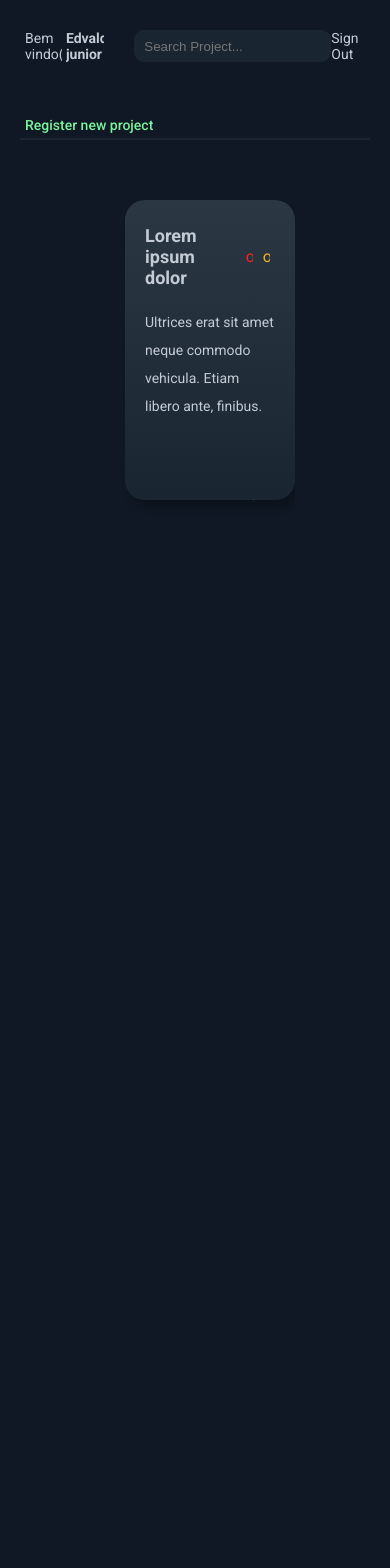
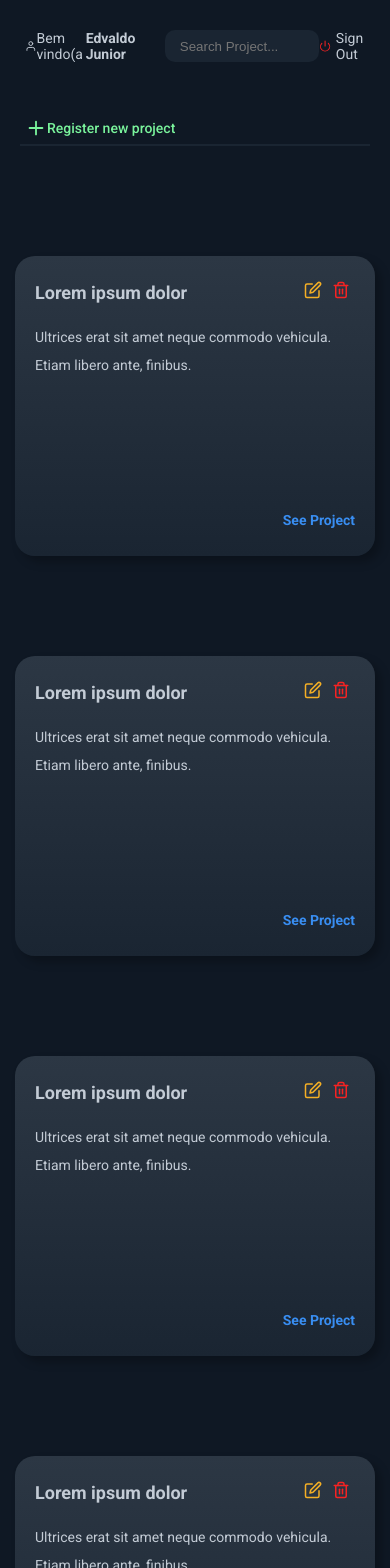
Before and after one commit to EddyPBR/project-advisor-3000, a React (Create React App) app in the folder frontend/: page /projects in a window 390 px wide. Shown: the top 1568 px of the page. Before the commit the page ends 844 px from the top, so only its background shows below. Built offline with nearby package versions, Linux system fonts and the light colour scheme; the HTML template or start-up script is replaced by a standard one.

Commit message:
adding project grid style totally responsive

```diff
--- a/frontend/package.json
+++ b/frontend/package.json
@@ -9,6 +9,7 @@
     "node-sass": "^4.13.1",
     "react": "^16.13.1",
     "react-dom": "^16.13.1",
+    "react-icons": "^3.9.0",
     "react-router-dom": "^5.1.2",
     "react-scripts": "3.4.1"
   },
--- a/frontend/src/global.scss
+++ b/frontend/src/global.scss
@@ -211,15 +211,25 @@ body {
       margin-right: 4px;
     }
 
-    input {
+    .search {
+      display: flex;
+      flex-direction: row;
+      align-items: center;
+      overflow-y: hidden;
       width: 270px;
       height: 32px;
       border: none;
       border-radius: 10px;
       padding: 10px;
       background-color: $secondary-dark;
-      color: $grey;
       margin-left: 30px;
+
+      input {
+        background: none;
+        border: none;
+        color: $grey;
+        margin-left: 5px;
+      }
     }
 
     a {
@@ -241,16 +251,28 @@ body {
     flex-direction: row;
     align-items: center;
 
-    a {
+    .logout {
+      display: flex;
+      align-items: center;
       color: $grey;
       font-size: 14px;
       text-decoration: none;
       transition: .3s;
+      overflow-y: hidden;
     }
 
-    a:hover {
+    .logout:hover {
       font-size: 14px;
       color: $red;
+      svg {
+        transition: .3s;
+        transform: scale(1.1);
+      }
+    }
+
+    span {
+      font-size: 14px;
+      margin-left: 5px;
     }
   }
 
@@ -273,6 +295,9 @@ body {
     color: $green;
     text-decoration: none;
     transition: .3s;
+    display: flex;
+    flex-direction: row;
+    align-items: center;
   }
 
   .add-project:hover {
--- a/frontend/src/pages/Projects/index.js
+++ b/frontend/src/pages/Projects/index.js
@@ -1,52 +1,192 @@
 import React, { Component } from 'react';
+import { Link } from 'react-router-dom';
 import './styles.scss';
+import {
+  FiEdit,
+  FiPlus,
+  FiPower,
+  FiSearch,
+  FiTrash2,
+  FiUser,
+} from 'react-icons/fi';
 
 export default class home extends Component {
   render() {
     return (
       <>
-        <header class="project-header">
+        <header className="project-header">
           <div className="header-row">
-          <div class="f-col">
-            <div class="row">
+            <div className="f-col">
+              <div className="row">
+                <FiUser size={22} />
                 <span>Bem vindo(a),</span>
-              <a href="#">Edvaldo junior</a>
+                <Link to="#">Edvaldo Junior</Link>
               </div>
-            <input class="search" type="text" id="search" placeholder="Search Project..." />
+              <div className="search">
+                <FiSearch size={18} />
+                <input
+                  type="text"
+                  id="search"
+                  placeholder="Search Project..."
+                />
               </div>
-          <div class="l-col">
-            <a href="#">Sign Out</a>
+            </div>
+            <div className="l-col">
+              <Link to="#" class="logout">
+                <FiPower size={22} color="#F72222" />
+                <span>Sign Out</span>
+              </Link>
             </div>
           </div>
 
-        <div class="projects-options">
-          <div class="opt-row">
-            <a class="add-project" href="#">Register new project</a>
+          <div className="projects-options">
+            <div className="opt-row">
+              <Link className="add-project" to="#">
+                <FiPlus size={22} />
+                Register new project
+              </Link>
             </div>
           </div>
         </header>
-        <div class="cards-container">
+
+        <div className="cards-container">
           <div className="cards-flex-grid">
 
               <div className="card">
                 <div className="card-header">
-                <b class="title">Lorem ipsum dolor</b>
-                <div class="links">
-                  <a class="erase" href="#">ok</a>
-                  <a class="edit" href="#">ok</a>
+                  <b className="title">Lorem ipsum dolor</b>
+                  <div className="links">
+                    <Link className="edit" to="#">
+                      <FiEdit size={18} />
+                    </Link>
+                    <Link className="erase" to="#">
+                      <FiTrash2 size={18} />
+                    </Link>
                   </div>
                 </div>
 
-              <div class="card-content">
+                <div className="card-content">
                   <div className="card-body">
-                  <p>Ultrices erat sit amet neque commodo vehicula. Etiam libero ante, finibus.</p>
+                    <p>
+                      Ultrices erat sit amet neque commodo vehicula. Etiam
+                      libero ante, finibus.
+                    </p>
                   </div>
 
                   <div className="card-footer">
-                  <a href="#">See Project</a>
+                    <Link to="#">See Project</Link>
                   </div>
                 </div>
               </div>
+
+              <div className="card">
+                <div className="card-header">
+                  <b className="title">Lorem ipsum dolor</b>
+                  <div className="links">
+                    <Link className="edit" to="#">
+                      <FiEdit size={18} />
+                    </Link>
+                    <Link className="erase" to="#">
+                      <FiTrash2 size={18} />
+                    </Link>
+                  </div>
+                </div>
+
+                <div className="card-content">
+                  <div className="card-body">
+                    <p>
+                      Ultrices erat sit amet neque commodo vehicula. Etiam
+                      libero ante, finibus.
+                    </p>
+                  </div>
+
+                  <div className="card-footer">
+                    <Link to="#">See Project</Link>
+                  </div>
+                </div>
+              </div>
+
+              <div className="card">
+                <div className="card-header">
+                  <b className="title">Lorem ipsum dolor</b>
+                  <div className="links">
+                    <Link className="edit" to="#">
+                      <FiEdit size={18} />
+                    </Link>
+                    <Link className="erase" to="#">
+                      <FiTrash2 size={18} />
+                    </Link>
+                  </div>
+                </div>
+
+                <div className="card-content">
+                  <div className="card-body">
+                    <p>
+                      Ultrices erat sit amet neque commodo vehicula. Etiam
+                      libero ante, finibus.
+                    </p>
+                  </div>
+
+                  <div className="card-footer">
+                    <Link to="#">See Project</Link>
+                  </div>
+                </div>
+              </div>
+
+              <div className="card">
+                <div className="card-header">
+                  <b className="title">Lorem ipsum dolor</b>
+                  <div className="links">
+                    <Link className="edit" to="#">
+                      <FiEdit size={18} />
+                    </Link>
+                    <Link className="erase" to="#">
+                      <FiTrash2 size={18} />
+                    </Link>
+                  </div>
+                </div>
+
+                <div className="card-content">
+                  <div className="card-body">
+                    <p>
+                      Ultrices erat sit amet neque commodo vehicula. Etiam
+                      libero ante, finibus.
+                    </p>
+                  </div>
+
+                  <div className="card-footer">
+                    <Link to="#">See Project</Link>
+                  </div>
+                </div>
+              </div>
+
+              <div className="card">
+                <div className="card-header">
+                  <b className="title">Lorem ipsum dolor</b>
+                  <div className="links">
+                    <Link className="edit" to="#">
+                      <FiEdit size={18} />
+                    </Link>
+                    <Link className="erase" to="#">
+                      <FiTrash2 size={18} />
+                    </Link>
+                  </div>
+                </div>
+
+                <div className="card-content">
+                  <div className="card-body">
+                    <p>
+                      Ultrices erat sit amet neque commodo vehicula. Etiam
+                      libero ante, finibus.
+                    </p>
+                  </div>
+
+                  <div className="card-footer">
+                    <Link to="#">See Project</Link>
+                  </div>
+                </div>
+              </div>
+
 
           </div>
         </div>
--- a/frontend/src/pages/Projects/styles.scss
+++ b/frontend/src/pages/Projects/styles.scss
@@ -1,9 +1,16 @@
 @import '../../variables.scss';
 
 .cards-container {
-  width: 100%;
-  padding: 0px 95px;
+  padding: 0px 75px;
   margin-top: 60px;
+
+  @media (max-width: 1180px) {
+    padding: 0px 20px;
+  }
+
+  @media (max-width: 520px) {
+    padding: 0px 0px;
+  }
 
   .cards-flex-grid {
     display: flex;
@@ -18,8 +25,11 @@
     background: linear-gradient(180deg, #2C3744 0%, #1A2532 100%);
     box-shadow: 6px 6px 10px rgba(0, 0, 0, 0.25);
     border-radius: 20px;
-    margin-left: 30px;
-    margin-bottom: 50px;
+    margin: 50px 15px;
+    display: flex;
+    flex-direction: column;
+    flex: 1 1 270px;
+    max-width: 540px;
 
     .card-header {
       display: flex;
```
Also changed, not shown: 1 other file (tests, documents, lock files or other folders). Lines whose indentation alone changed are shown as unchanged.
